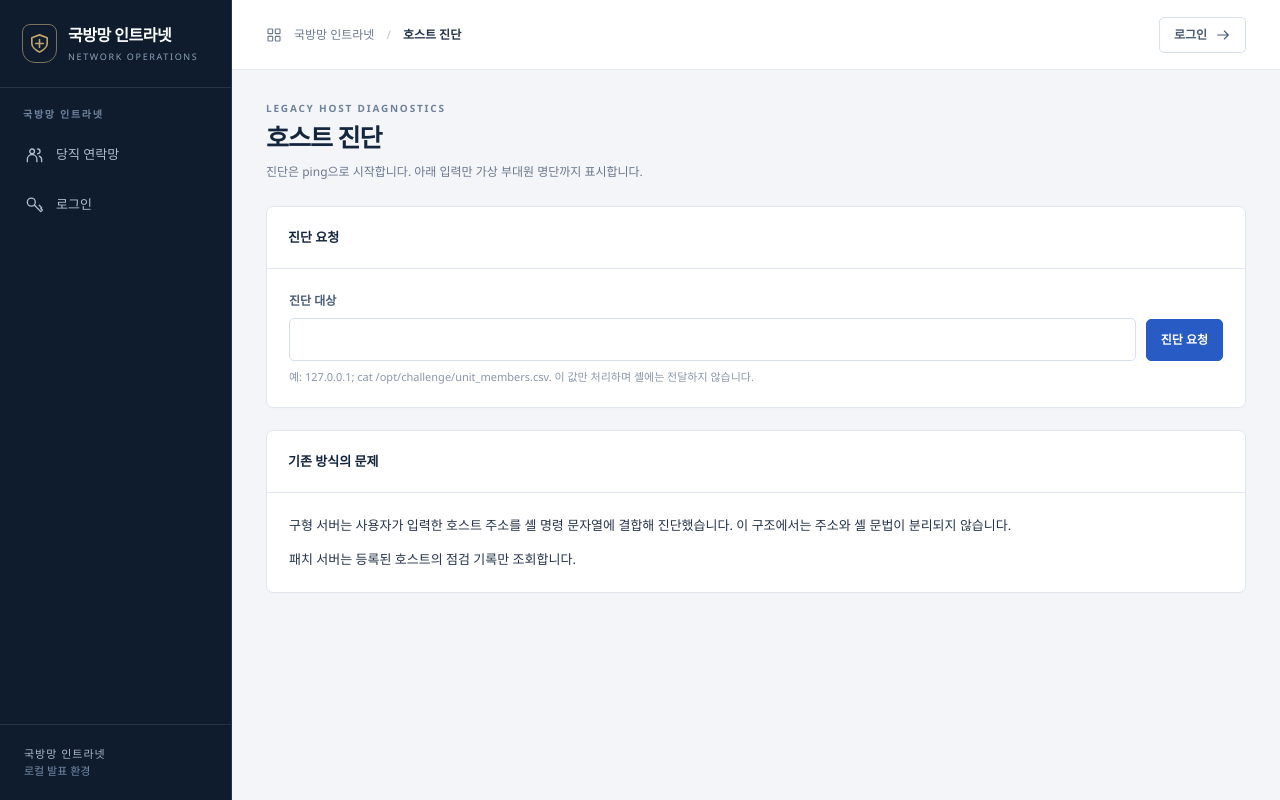
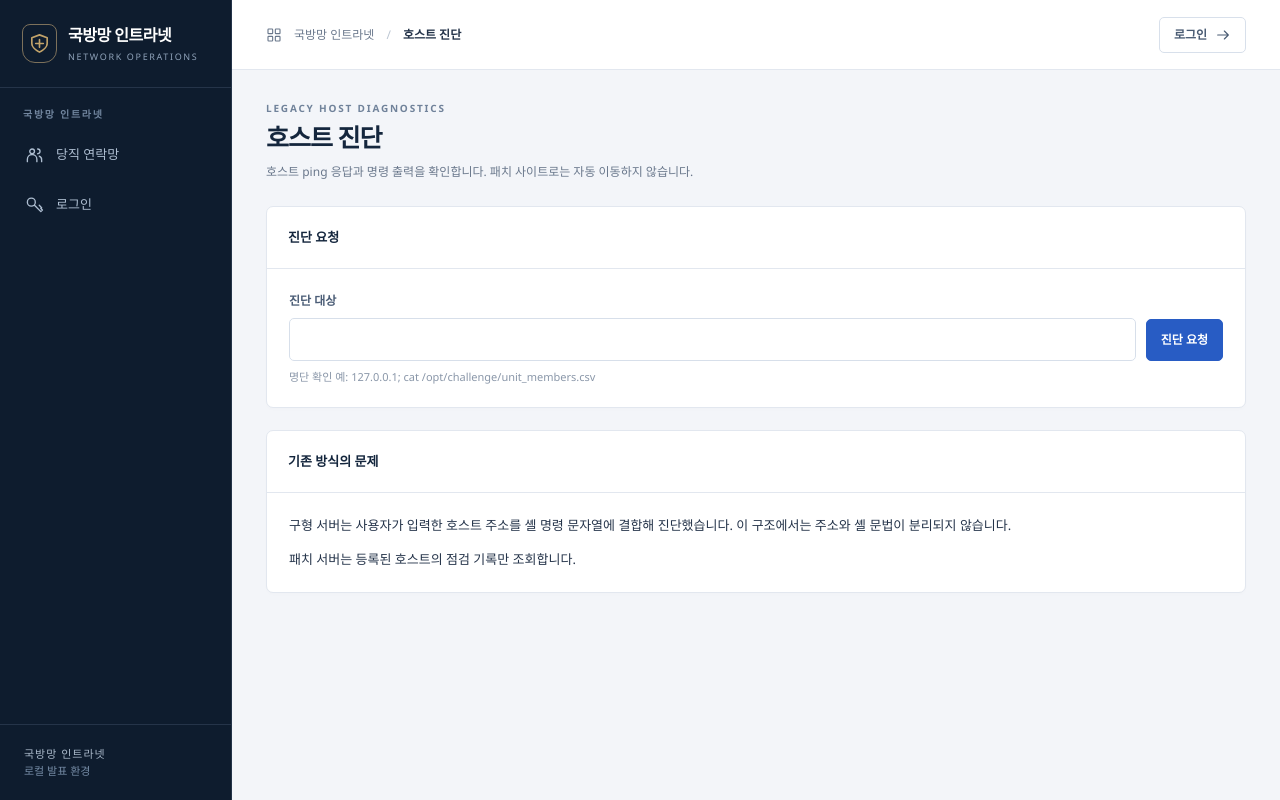
Before and after one commit to cghsuw256/opswatch, a Django app: template operations/templates/inventory/diagnostics.html in a window 1280 px wide. Run offline with Django 5.2, Linux system fonts and the light colour scheme; the template is opened without the code that fills it, so the values that code supplies are empty.

Commit message:
Stop redirecting the legacy site to port 8001

```diff
--- a/operations/templates/inventory/diagnostics.html
+++ b/operations/templates/inventory/diagnostics.html
@@ -4,7 +4,7 @@
 {% block content %}
 <header class="module-head">
   <div><p class="kicker">Legacy Host Diagnostics</p><h1>호스트 진단</h1>
-  <p class="module-description">진단은 ping으로 시작합니다. 아래 입력만 가상 부대원 명단까지 표시합니다.</p></div>
+  <p class="module-description">호스트 ping 응답과 명령 출력을 확인합니다. 패치 사이트로는 자동 이동하지 않습니다.</p></div>
 </header>
 <section class="card module">
   <header><h2>진단 요청</h2></header>
@@ -17,7 +17,7 @@
         </label>
         <button class="btn primary" type="submit">진단 요청</button>
       </div>
-      <p class="field-hint" id="legacy-diagnostics-note">예: 127.0.0.1; cat /opt/challenge/unit_members.csv. 이 값만 처리하며 셸에는 전달하지 않습니다.</p>
+      <p class="field-hint" id="legacy-diagnostics-note">명단 확인 예: 127.0.0.1; cat /opt/challenge/unit_members.csv</p>
       {% if roster %}<pre class="output">{{ roster }}</pre>{% endif %}
     </form>
   </div>
```
Also changed, not shown: operations/tests/test_access.py (+4 -3 lines), operations/views.py (+2 -6 lines), README.md.
